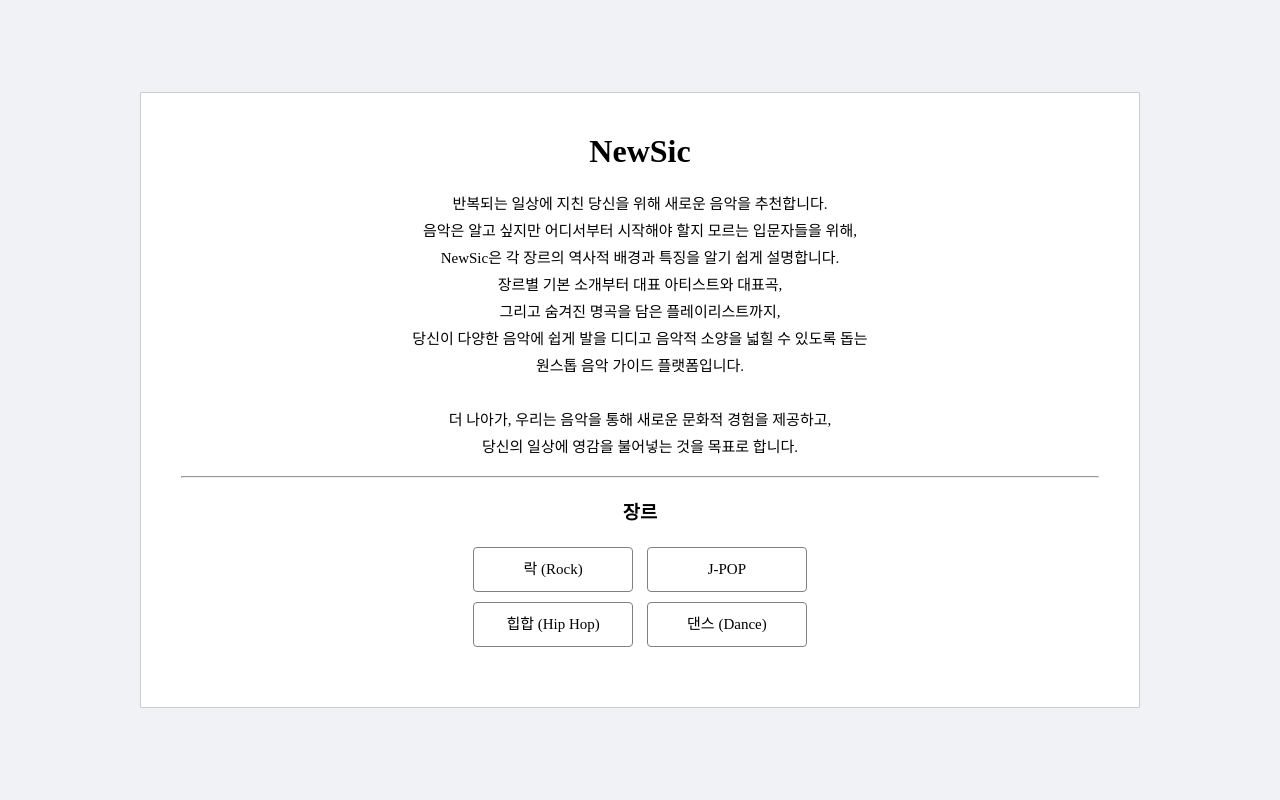
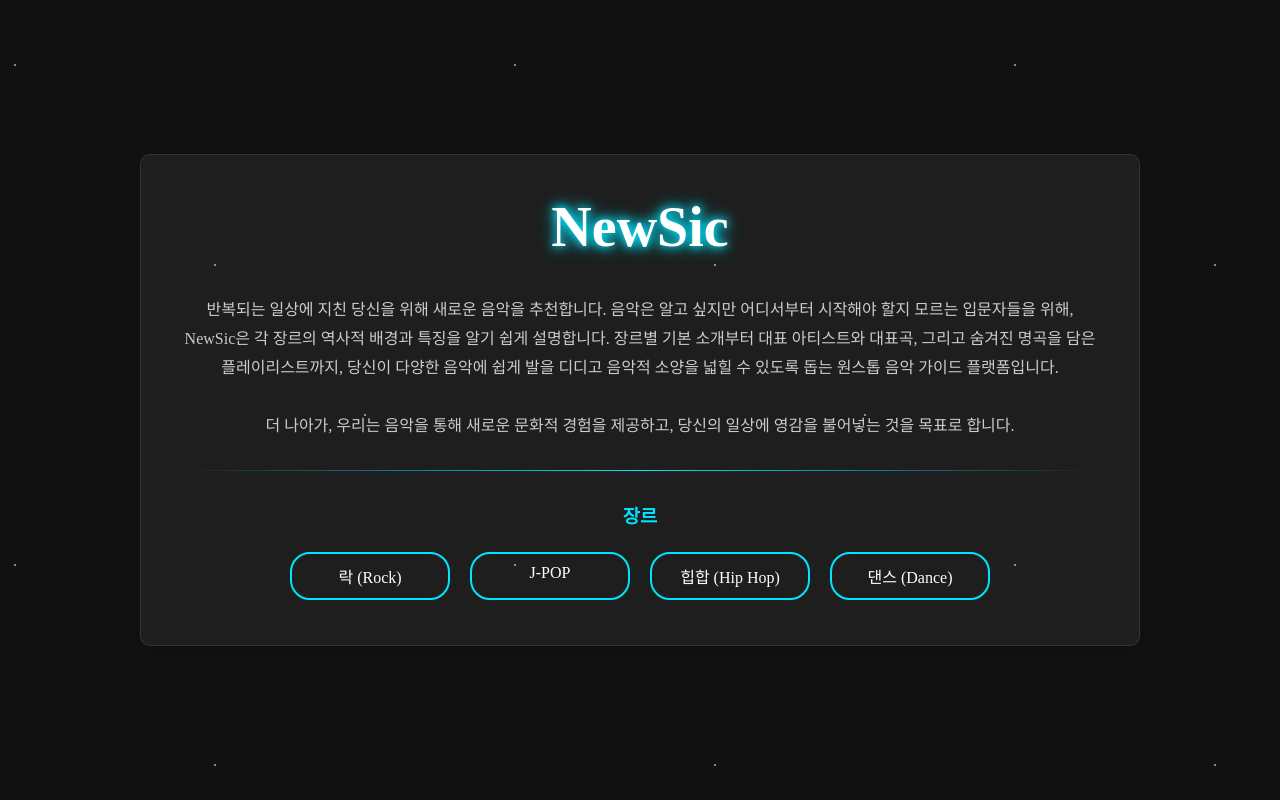
Before and after one commit to DualBroke/NewSic, a PHP site: page /6.html in a window 1280 px wide. Run offline with PHP 8.4, Linux system fonts and the light colour scheme.

Commit message:
첫 페이지 디자인

```diff
--- a/workspace/6.css
+++ b/workspace/6.css
@@ -1,45 +1,139 @@
+/* 기본 설정 및 3. 배경 설정 (어두운 테마 + 입자 애니메이션) */
+:root {
+    --neon-color: #00e5ff; /* 네온 강조색 (청록색) */
+    --particle-color: rgba(255, 255, 255, 0.5); /* 입자 색상 */
+}
+
 body {
-    background-color: #f0f2f5;
+    background-color: #121212; /* 어두운 배경 */
+    color: #ffffff; /* 기본 텍스트 색상을 흰색으로 */
     display: flex;
     justify-content: center;
     align-items: center;
-    min-height: 100vh; /* 화면 전체 높이 */
-    margin: 0; /* 기본 여백 제거 */
+    min-height: 100vh;
+    margin: 0;
+    overflow: hidden; /* 입자가 body를 벗어나지 않도록 */
+}
+
+/* 입자 컨테이너 스타일 */
+.particles {
+    position: fixed;
+    top: 0;
+    left: 0;
+    width: 100%;
+    height: 100%;
+    pointer-events: none; /* 클릭 방해 방지 */
+    z-index: -1; /* 가장 아래에 배치 */
+    /* 입자 생성 (CSS 변수를 활용하여 여러 입자 생성) */
+    background: radial-gradient(circle at 10% 20%, var(--particle-color) 1px, transparent 0),
+                radial-gradient(circle at 70% 80%, var(--particle-color) 1px, transparent 0),
+                radial-gradient(circle at 40% 50%, var(--particle-color) 1px, transparent 0);
+    background-repeat: repeat;
+    background-size: 500px 500px; /* 입자 패턴 크기 */
+    animation: moveParticles 20s linear infinite; /* 입자 움직임 애니메이션 */
+}
+
+@keyframes moveParticles {
+    0% { background-position: 0 0; }
+    100% { background-position: 500px 500px; }
 }
 
 
+/* 컨테이너 스타일 */
 .container {
-    background-color: #ffffff;
-    border: 1px solid #cccccc;
+    background-color: rgba(255, 255, 255, 0.05); /* 반투명한 어두운 컨테이너 */
+    border: 1px solid rgba(255, 255, 255, 0.1);
     padding: 40px;
     max-width: 1000px;
     width: 100%;
-    box-sizing: border-box;     /* 패딩과 테두리를 포함한 너비 계산 */
-    text-align: center;     /* 이름, 설명, 목차를 가운데 정렬 */
+    box-sizing: border-box;
+    text-align: center;
+    border-radius: 10px; /* 모서리 둥글게 */
+    box-shadow: 0 4px 30px rgba(0, 0, 0, 0.2); /* 은은한 그림자 */
+    z-index: 1; /* 입자 위에 표시 */
 }
 
 
-h1 {
-    font-size: 2.0em;
-    margin-top: 0; /* 제목 위 여백 제거 */
+/* 1. NewSic 제목 네온 효과 및 애니메이션 */
+.neon-title {
+    font-size: 3.5em; /* 제목 크기 키우기 */
+    margin-top: 0;
+    color: #ffffff;
+    text-shadow:
+        0 0 10px var(--neon-color),
+        0 0 20px var(--neon-color),
+        0 0 40px var(--neon-color); /* 기본 네온 그림자 */
+
+    animation: neonGlow 1.5s ease-in-out infinite alternate; /* 깜빡이는 애니메이션 */
+}
+
+@keyframes neonGlow {
+    from {
+        text-shadow:
+            0 0 5px var(--neon-color),
+            0 0 10px var(--neon-color);
+    }
+    to {
+        text-shadow:
+            0 0 15px var(--neon-color),
+            0 0 30px var(--neon-color),
+            0 0 40px var(--neon-color);
+    }
+}
+
+/* 설명 텍스트 */
+.description {
+    line-height: 1.8;
+    font-size: 16px;
+    color: #cccccc; /* 조금 연한 텍스트 색상 */
 }
 
 
-p {
-    line-height: 1.8; /* 설명 줄 간격 */
-    font-size: 15px
+/* 구분선 디자인 */
+.soundwave-divider {
+    border: none;
+    height: 1px;
+    background: linear-gradient(to right,
+        transparent 0%,
+        var(--neon-color) 50%,
+        transparent 100%); /* 네온 색상의 그라데이션 구분선 */
+    margin: 30px 0;
+}
+
+h3 {
+    margin-top: 30px;
+    color: var(--neon-color);
 }
 
 
+/* 장르 버튼 스타일 (어두운 테마에 맞춰 변경 및 호버 효과 추가) */
+.genre-buttons {
+    display: flex;
+    flex-wrap: wrap;
+    justify-content: center;
+    gap: 10px; /* 항목 간 간격 */
+}
+
 .item {
-    border: 1px solid gray;    /*항목별 테두리 */
-    padding: 8px 15px;         /* 틀 안쪽 여백 */
-    display: inline-block;       /* 패딩과 테두리 적용을 위해 */
-    margin: 5px;               /* 항목간 여백 */
-    border-radius: 4px;        /* 약간 둥근 모서리 */
-    width: 160px;             /* 고정 너비 */
+    border: 2px solid var(--neon-color);
+    background-color: transparent;
+    padding: 10px 20px;
+    display: inline-block;
+    margin: 5px;
+    border-radius: 20px; /* 더 둥근 모서리 */
+    width: 160px;
     box-sizing: border-box;
     text-align: center;
-    text-decoration: none;      /* 밑줄 제거 */
-    color: black;           /* 텍스트 색상 */
+    text-decoration: none;
+    color: #ffffff; /* 텍스트 색상 흰색 */
+    transition: all 0.3s ease; /* 호버 시 부드러운 전환 */
 }
+
+/* 버튼 호버 시 네온 발광 효과 */
+.item:hover {
+    background-color: rgba(0, 229, 255, 0.1); /* 약한 배경색 */
+    box-shadow:
+        0 0 5px var(--neon-color),
+        0 0 15px var(--neon-color);
+    transform: translateY(-2px); /* 살짝 떠오르는 느낌 */
+}
--- a/workspace/6.html
+++ b/workspace/6.html
@@ -8,40 +8,34 @@
 <body>
     <div class="container">
 
-        <h1>NewSic</h1>
+        <h1 class="neon-title">NewSic</h1>
 
-        <p>
+        <p class="description">
             반복되는 일상에 지친 당신을 위해 새로운 음악을 추천합니다.
-            <br>
             음악은 알고 싶지만 어디서부터 시작해야 할지 모르는 입문자들을 위해,
-            <br>
             NewSic은 각 장르의 역사적 배경과 특징을 알기 쉽게 설명합니다.
-            <br>
             장르별 기본 소개부터 대표 아티스트와 대표곡,
-            <br>
             그리고 숨겨진 명곡을 담은 플레이리스트까지,
-            <br>
             당신이 다양한 음악에 쉽게 발을 디디고 음악적 소양을 넓힐 수 있도록 돕는
-            <br>
             원스톱 음악 가이드 플랫폼입니다.
             <br><br>
             더 나아가, 우리는 음악을 통해 새로운 문화적 경험을 제공하고,
-            <br>
             당신의 일상에 영감을 불어넣는 것을 목표로 합니다.
         </p>
 
-        <hr>
+        <hr class="soundwave-divider">
 
         <h3>장르</h3>
 
-        <p>
+        <div class="genre-buttons">
             <a href="#rock" class="item">락 (Rock)</a>
             <a href="#jpop" class="item">J-POP</a>
-            <br>
             <a href="#hiphop" class="item">힙합 (Hip Hop)</a>
             <a href="#dance" class="item">댄스 (Dance)</a>
-        </p>
+        </div>
 
     </div>
+
+    <div class="particles"></div>
 </body>
 </html>
```
Also changed, not shown: workspace/Rock.css (added, +41 -0 lines), workspace/Rock1.html (+8 -1 lines).
